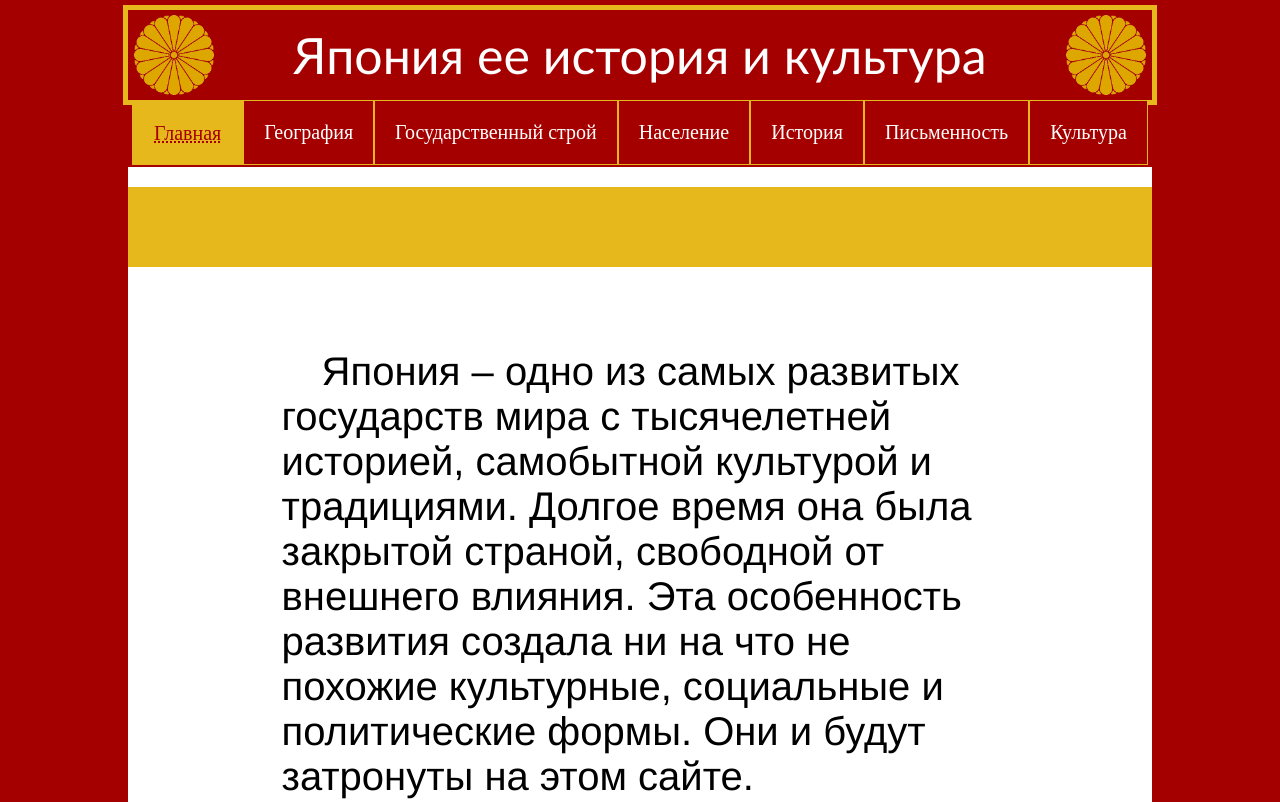
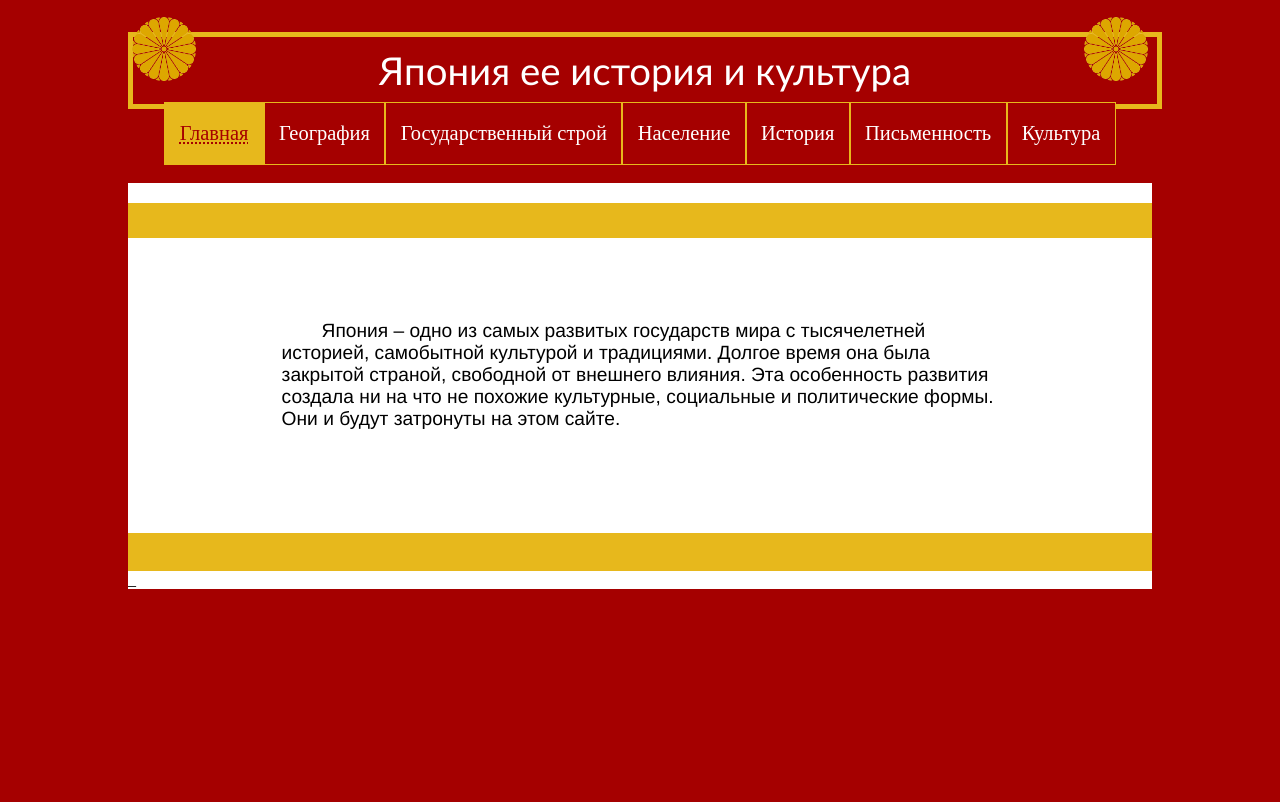
Before and after one commit to AlexandrKom2023/Japan, a plain HTML site: page index.html in a window 1280 px wide. Shown: the top 802 px of the page. Drawn offline with Linux system fonts and the light colour scheme.

Commit message:
Add files via upload

```diff
--- a/CSS/index.css
+++ b/CSS/index.css
@@ -26,19 +26,25 @@ body {
 
 .header {
   position: relative;
-  height: 100px;
+  height: 8vw;                 /*100px;*/
 }
 
 .header_text {
-  position: relative;
+  position: absolute;          /*relative;*/
   text-align: center;
   display: flex;
   justify-content: center;
+  flex-wrap: nowrap;
+  justify-content: space-evenly;
+  align-items: stretch;
+  flex-direction: row;
+  justify-content: center;
   align-items: center;
-  top: 5px;
-  height: 90px;
+  top: 2.5vw;
+  left: 10%;
+  height: 5.2vw;
   width: 80%;
-  font-size: 50px;
+  font-size: 3vw;
   color: white;
   background-color: RGB(165, 0, 0);
   font-family: 'Trebuchet MS', 'Lucida Sans Unicode', 'Lucida Grande', 'Lucida Sans', Arial, Sans-Serif;
@@ -46,25 +52,21 @@ body {
 }
 
 .header_logo_left {
-  position: relative;
-  top: -85px;
-  left: 10.5%;
-  width: 80px;
-  height: 80px;
+  position: absolute;
+  top: 1.3vw;
+  left: 10.3%;
+  width: 5%;
+  overflow: no-hidden;
   /*background-color: RGB(255, 255, 255);*/
 }
 
 .header_logo_right {
-  position: relative;
-  top: -169px;
-  right: 10.5%;
-  width: 80px;
-  height: 80px;
+  position: absolute;
+  top: 1.3vw;
+  right: 10.3%;
+  width: 5%;
   /*background-color: RGB(255, 255, 255);*/
 }
-
-@import url(https://fonts.googleapis.com/css?family=Lora);
-body {margin:0;}
 
 ul {
   overflow: hidden;
@@ -72,16 +74,10 @@ ul {
   margin: 0 auto;
 }
 
-a {
-  font-size: 20px;
+i {
   display: block;
-  text-decoration: none;
-  font-family: 'Lora', serif;
-  transition: .5s linear;
-}
-
-i {
-  margin-right: 20px;
+  margin-right: 20%;
+  border: 1px solid RGB(255, 255, 255);
 }
 
 nav {
@@ -91,82 +87,116 @@ nav {
 
 .main_menu{
   position: relative;
-  top: 0px;
+  top: 0%;
   width: auto;
-  height: 65px;
+  height: auto;
   display: flex;
-  margin-bottom: 2px;
-}
-
-.main_menu ul {
-  background: #ffffffe5;
-  overflow: hidden;
-  padding: 0;
-}
-
-.main_menu li {
-  float: left;
+  margin-bottom: 0.5%;
 }
 
 .main_menu a {
   display: block;
-  padding: 1em;
+  padding: 0.7em;
+  height: 2.5vw;  /* высота меню */
+  align-items: stretch;
+  align-content: center;
+
   border: 1px solid RGB(231, 184, 28);
   background-color: RGB(165, 0, 0);
   color: #ffffff;
+
+    /* свойства шрифта */
+  font-size: 1.6vw;
+  display: block;
+  text-decoration: none;
+  font-family: 'Lora', serif;
+  transition: .5s linear;
+}
+
+.main_menu li.active {  /*активный пункт меню*/
+  display: block;
+  padding: 0.7em;
+  height: 2.5vw;  /* высота меню */
+  align-items: stretch;
+  align-content: center;
+
+  border: 1px solid RGB(231, 184, 28);
+  background-color: RGB(231, 184, 28);
+  color: RGB(165, 0, 0);
+  text-decoration-line: underline;
+  text-decoration-style: dotted;
+  text-decoration-color: RGB(165, 0, 0);
+
+  /* свойства шрифта*/
+  font-size: 1.6vw;
+  font-family: 'Lora', serif;
+  transition: .5s linear;
 }
 
 .main_menu a:hover {
   background-color: RGB(231, 184, 28);
 }
 
-.main_menu li.active {  /*активный пункт меню*/
-  display: block;
-  padding: 1em;
-  border: 2px solid RGB(231, 184, 28);
-  background-color: RGB(231, 184, 28);
-  color: RGB(165, 0, 0);
-  text-decoration-line: underline;
-  text-decoration-style: dotted;
-  text-decoration-color: RGB(165, 0, 0);
-  /* свойства шрифта*/
-  font-size: 20px;
-  font-family: 'Lora', serif;
-  transition: .5s linear;
-}
-
 .main_window_text {
   font-family: 'Franklin Gothic Medium', 'Arial Narrow', Arial, Sans-Serif;
-  font-size: 30px;
+  font-size: 1.2em;
   color: black;
   margin: 10% 10% 2% 10%;  /* отступы (сверху, справа, снизу, слева) */
 }
 
 .main_window_text_abzac {  /* Добавляем красную строку абзаца */
   font-family: 'Franklin Gothic Medium', 'Arial Narrow', Arial, Sans-Serif;
-  font-size: 40px;
+  font-size: 1.2em;
   color: black;
   margin: 8% 15% 10% 15%;  /* отступы (сверху, справа, снизу, слева) */
   text-indent: 40px;
 }
 
+.main_picture {  /* Картинки */
+  margin: -200% 30% 4% 33%;
+  top: -50%;
+  width: 30%;
+}
+
 .main_line_up_1 {
   margin-top: 20px;
-  height: 80px;
+  height: 2.8vw;            /*80px;*/
   width: 100%;
   background-color: RGB(231, 184, 28);
 }
 
 .main_line_down_1 {
-  height: 80px;
+  bottom: 0px;
+  height: 3vw;             /*80px;*/
   width: 100%;
   background-color: RGB(231, 184, 28);
+}
+
+.main_line_down_2 {
+  bottom: 0px;
+  height: 3vw;
+  width: 100%;
+  background-color: black;
 }
 
 .main_e {  /* на будущее */
   position: relative;
   bottom: 0;
   background-color: rgb(255, 255, 255);
-  height: 50px;
+  height: 50%;
   width: 100%;
 }
+
+.sticky{
+  width: 31.35%;
+  position: sticky;
+  top: 25%;
+  margin-top: 50;
+}
+
+.nosticky{
+  width: 31.35%;
+  position: relative;
+  top: 0;
+  min-height: 10em;
+}
```
